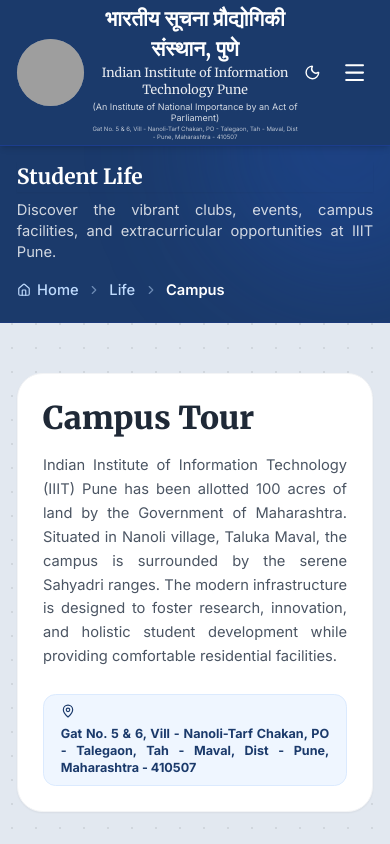
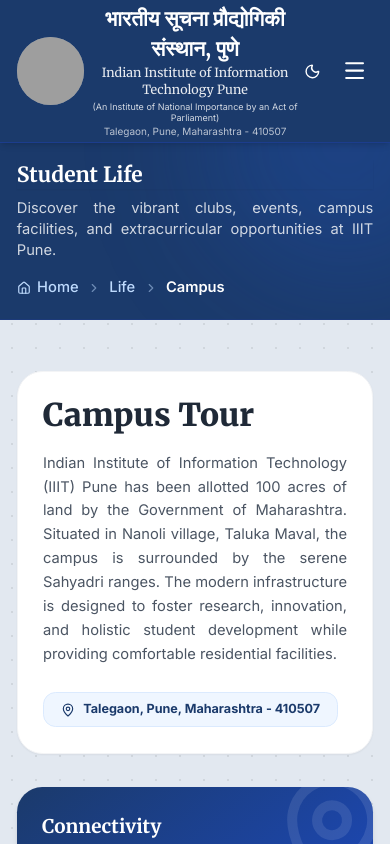
Before and after one commit to iiitp-official/website, a React (Vite) app: page /life/campus in a window 390 px wide. Shown: the top 844 px of the page. Built offline with nearby package versions, Linux system fonts and the light colour scheme; grey boxes are pictures that could not be loaded.

Commit message:
Address update

```diff
--- a/src/components/layout/Footer.jsx
+++ b/src/components/layout/Footer.jsx
@@ -190,14 +190,15 @@ const Footer = () => {
                 <p className="leading-relaxed text-sm">
                   Indian Institute of Information Technology (IIIT) Pune
                   <br />
-                  Gate No - 5 & 6,
+                  {/* Gate No - 5 & 6, */}
+                  Talegaon, Pune
                   <br />
-                  Vill - Nanoli-Tarf Chakan,
+                  {/* Vill - Nanoli-Tarf Chakan,
                   <br />
                   PO - Talegaon,
                   <br />
                   Tah - Maval, Dist-Pune,
-                  <br />
+                  <br /> */}
                   Maharashtra-410507
                 </p>
               </div>
--- a/src/components/layout/InternationalFooter.jsx
+++ b/src/components/layout/InternationalFooter.jsx
@@ -139,8 +139,9 @@ const InternationalFooter = () => {
                 <p className="leading-relaxed text-sm">
                   International Relations Office<br />
                   Indian Institute of Information Technology, Pune<br />
-                  Gate No - 5 &amp; 6, Vill - Nanoli-Tarf Chakan,<br />
-                  PO - Talegaon, Tah - Maval, Dist - Pune,<br />
+                  {/* Gate No - 5 &amp; 6, Vill - Nanoli-Tarf Chakan,<br />
+                  PO - Talegaon, Tah - Maval, Dist - Pune,<br /> */}
+                  Talegaon, Pune,<br />
                   Maharashtra - 410507
                 </p>
               </div>
--- a/src/components/layout/InternationalHeader.jsx
+++ b/src/components/layout/InternationalHeader.jsx
@@ -127,8 +127,9 @@ const InternationalHeader = () => {
                 Indian Institute of Information Technology Pune
               </h2>
               <p className="text-center text-[9px] md:text-[13px] opacity-80 mt-0.5">(An Institute of National Importance by an Act of Parliament)</p>
-              <p className="text-center text-[6px] md:text-[8px] opacity-70 mt-0.5">
-                Gat No. 5 &amp; 6, Vill - Nanoli-Tarf Chakan, PO - Talegaon, Tah - Maval, Dist - Pune, Maharashtra - 410507
+              <p className="text-center text-[10px] md:text-[14px] opacity-70 mt-0.5">
+                {/* Gat No. 5 &amp; 6, Vill - Nanoli-Tarf Chakan, PO - Talegaon, Tah - Maval, Dist - Pune, Maharashtra - 410507 */}
+                Talegaon, Pune, Maharashtra - 410507
               </p>
             </div>
           </Link>
--- a/src/components/layout/Navbar.jsx
+++ b/src/components/layout/Navbar.jsx
@@ -471,8 +471,9 @@ const Navbar = () => {
                 Indian Institute of Information Technology Pune
               </h2>
               <p className="text-center text-[9px] md:text-[13px] opacity-80 mt-0.5">(An Institute of National Importance by an Act of Parliament)</p>
-              <p className="text-center text-[6px] md:text-[8px] opacity-70 mt-0.5">
-                Gat No. 5 &amp; 6, Vill - Nanoli-Tarf Chakan, PO - Talegaon, Tah - Maval, Dist - Pune, Maharashtra - 410507
+              <p className="text-center text-[10px] md:text-[14px] opacity-70 mt-0.5">
+                {/*Gat No. 5 &amp; 6, Vill - Nanoli-Tarf Chakan, PO - Talegaon, Tah - Maval, Dist - Pune, Maharashtra - 410507*/}
+                Talegaon, Pune, Maharashtra - 410507
               </p>
             </div>
           </Link>
--- a/src/pages/ContactPage.jsx
+++ b/src/pages/ContactPage.jsx
@@ -258,10 +258,11 @@ const ContactPage = () => {
                     <h4 className="font-bold text-gray-900 dark:text-white text-lg">Address</h4>
                     <p className="text-sm text-gray-600 dark:text-gray-400 mt-1 leading-relaxed">
                       <strong>Indian Institute of Information Technology (IIIT) Pune</strong><br />
-                      Gate No - 5 & 6,<br />
+                      {/* Gate No - 5 & 6,<br />
                       Vill - Nanoli-Tarf Chakan,<br />
                       PO - Talegaon,<br />
-                      Tah - Maval, Dist-Pune,<br />
+                      Tah - Maval, Dist-Pune,<br /> */}
+                      Talegaon, Pune,<br />
                       Maharashtra-410507
                     </p>
                   </div>
--- a/src/pages/InternationalContactPage.jsx
+++ b/src/pages/InternationalContactPage.jsx
@@ -43,9 +43,10 @@ const InternationalContactPage = () => {
                   <div className="contact-item-icon">📍</div>
                   <div className="contact-item-text">
                     <h4>Office Location</h4>
-                    <p>International Relations Office, IIIT Pune Permanent Campus<br />
-                    Gat No - 5 &amp; 6, Vill - Nanoli-Tarf Chakan,<br />
-                    PO - Talegaon, Tah, Dist, Maval, Maharashtra 410507</p>
+                    <p>International Relations Office, IIIT Pune Campus<br />
+                    {/* Gat No - 5 &amp; 6, Vill - Nanoli-Tarf Chakan,<br />
+                    PO - Talegaon, Tah, Dist, Maval, */}
+                    Talegaon, Pune, Maharashtra 410507</p>
                   </div>
                 </li>
 
--- a/src/pages/LifeCampusPage.jsx
+++ b/src/pages/LifeCampusPage.jsx
@@ -66,7 +66,10 @@ const LifeCampusPage = () => {
                 </p>
                 <div className="inline-flex flex-wrap items-center gap-2 px-4 py-2 bg-blue-50 dark:bg-blue-900/20 text-primary dark:text-blue-400 rounded-xl border border-blue-100 dark:border-blue-900/40 text-xs font-bold">
                   <MapPin size={14} className="shrink-0" />
-                  <span>Gat No. 5 & 6, Vill - Nanoli-Tarf Chakan, PO - Talegaon, Tah - Maval, Dist - Pune, Maharashtra - 410507</span>
+                  <span>
+                    {/* Gat No. 5 & 6, Vill - Nanoli-Tarf Chakan, PO - Talegaon, Tah - Maval, Dist - Pune, Maharashtra - 410507 */}
+                    Talegaon, Pune, Maharashtra - 410507
+                  </span>
                 </div>
               </div>
             </div>
```
